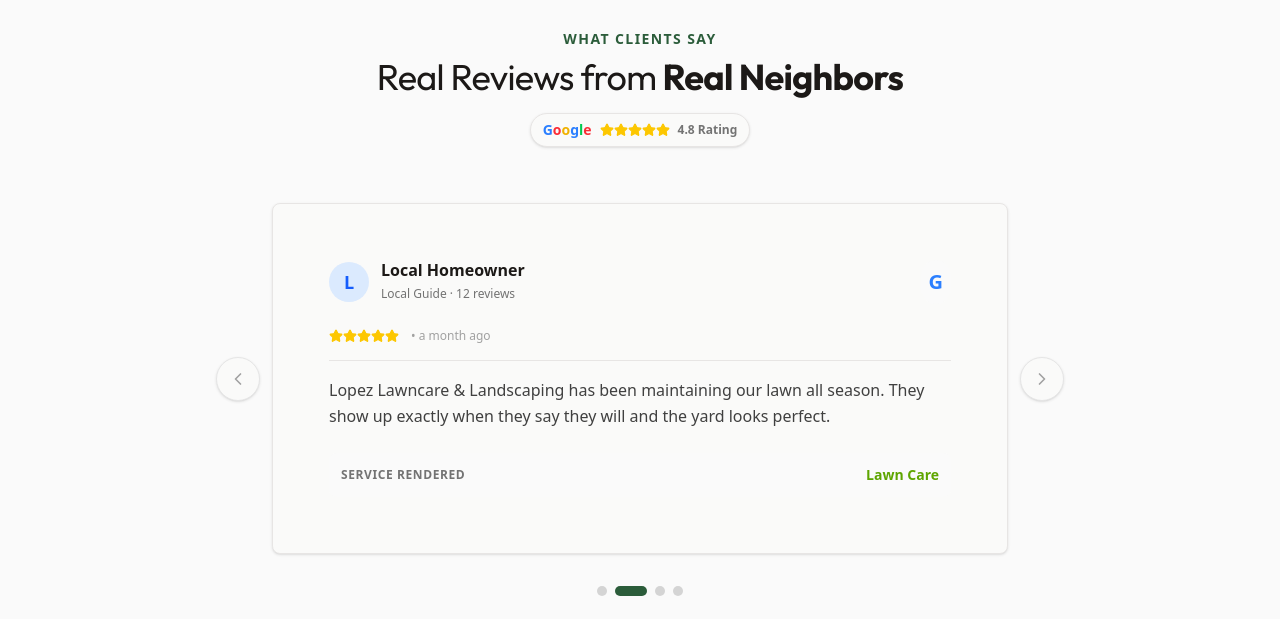
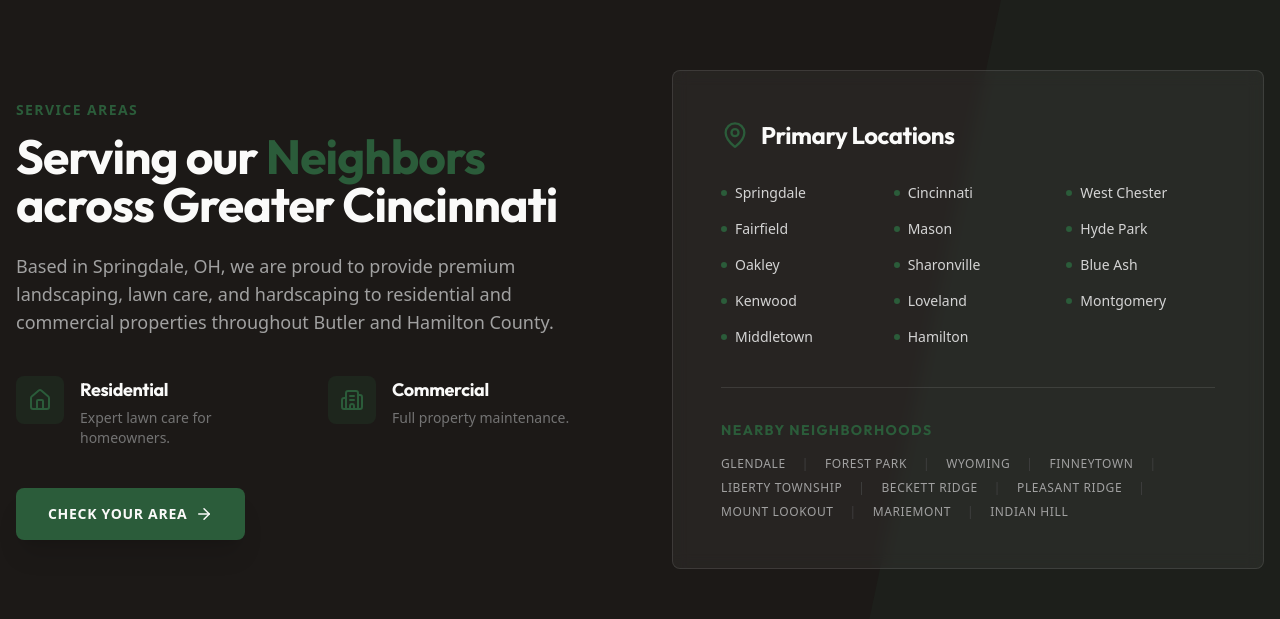
Before and after one commit to APLUS17/the-landscaper., a React (Vite) app: page / in a window 1280 px wide. Shown: the part 4841-5460 px from the top of the page. Built offline with nearby package versions, Linux system fonts and the light colour scheme.

Commit message:
feat: hyper-local SEO section with Springdale, OH serving areas

```diff
--- /dev/null
+++ b/src/components/Locations.tsx
@@ -0,0 +1,92 @@
+import React from 'react';
+import { MapPin, ArrowRight, Building2, Home } from 'lucide-react';
+
+const cities = [
+  "Springdale", "Cincinnati", "West Chester", "Fairfield", "Mason",
+  "Hyde Park", "Oakley", "Sharonville", "Blue Ash", "Kenwood",
+  "Loveland", "Montgomery", "Middletown", "Hamilton"
+];
+
+const neighborhoods = [
+  "Glendale", "Forest Park", "Wyoming", "Finneytown", "Liberty Township",
+  "Beckett Ridge", "Pleasant Ridge", "Mount Lookout", "Mariemont", "Indian Hill"
+];
+
+export default function Locations() {
+  return (
+    <section id="locations" className="py-24 bg-neutral-900 text-white overflow-hidden relative">
+      {/* Background decoration */}
+      <div className="absolute top-0 right-0 w-1/3 h-full bg-lime-500/10 -skew-x-12 transform translate-x-20" />
+
+      <div className="container mx-auto px-4 relative z-10">
+        <div className="grid grid-cols-1 lg:grid-cols-2 gap-16 items-center">
+
+          <div>
+            <span className="text-lime-500 font-bold uppercase tracking-widest text-sm mb-3 block">Service Areas</span>
+            <h2 className="text-4xl md:text-5xl font-bold mb-6">
+              Serving our <span className="text-lime-500">Neighbors</span> across Greater Cincinnati
+            </h2>
+            <p className="text-neutral-400 text-lg mb-10 max-w-xl">
+              Based in Springdale, OH, we are proud to provide premium landscaping, lawn care,
+              and hardscaping to residential and commercial properties throughout Butler and Hamilton County.
+            </p>
+
+            <div className="grid grid-cols-1 sm:grid-cols-2 gap-8 mb-10">
+              <div className="flex items-start space-x-4">
+                <div className="bg-lime-500/20 p-3 rounded-sm">
+                  <Home className="text-lime-500" size={24} />
+                </div>
+                <div>
+                  <h4 className="font-bold text-lg mb-1">Residential</h4>
+                  <p className="text-neutral-500 text-sm">Expert lawn care for homeowners.</p>
+                </div>
+              </div>
+              <div className="flex items-start space-x-4">
+                <div className="bg-lime-500/20 p-3 rounded-sm">
+                  <Building2 className="text-lime-500" size={24} />
+                </div>
+                <div>
+                  <h4 className="font-bold text-lg mb-1">Commercial</h4>
+                  <p className="text-neutral-500 text-sm">Full property maintenance.</p>
+                </div>
+              </div>
+            </div>
+
+            <a href="#contact" className="inline-flex items-center space-x-2 bg-lime-500 hover:bg-lime-600 text-white font-bold uppercase tracking-wider text-sm px-8 py-4 transition-colors rounded-sm shadow-xl">
+              <span>Check your area</span>
+              <ArrowRight size={18} />
+            </a>
+          </div>
+
+          <div className="bg-white/5 backdrop-blur-sm p-8 md:p-12 border border-white/10 rounded-sm">
+            <div className="flex items-center space-x-3 mb-8">
+              <MapPin className="text-lime-500" size={28} />
+              <h3 className="text-2xl font-bold">Primary Locations</h3>
+            </div>
+
+            <div className="grid grid-cols-2 sm:grid-cols-3 gap-y-4 gap-x-6 mb-10 text-neutral-300">
+              {cities.map(city => (
+                <div key={city} className="flex items-center space-x-2 group cursor-default">
+                  <div className="w-1.5 h-1.5 rounded-full bg-lime-500 group-hover:scale-150 transition-transform" />
+                  <span className="text-sm hover:text-white transition-colors">{city}</span>
+                </div>
+              ))}
+            </div>
+
+            <div className="border-t border-white/10 pt-8">
+              <h4 className="text-lime-500 font-bold text-sm uppercase tracking-widest mb-4">Nearby Neighborhoods</h4>
+              <div className="flex flex-wrap gap-x-4 gap-y-2 text-neutral-400 text-xs uppercase tracking-wider">
+                {neighborhoods.map((n, i) => (
+                  <span key={n}>
+                    {n}{i < neighborhoods.length - 1 && <span className="text-neutral-700 ml-4">|</span>}
+                  </span>
+                ))}
+              </div>
+            </div>
+          </div>
+
+        </div>
+      </div>
+    </section>
+  );
+}
--- a/src/pages/Home.tsx
+++ b/src/pages/Home.tsx
@@ -8,6 +8,7 @@ import Process from '../components/Process';
 import AboutCompany from '../components/AboutCompany';
 import About from '../components/About';
 import Testimonials from '../components/Testimonials';
+import Locations from '../components/Locations';
 import Map from '../components/Map';
 import FAQ from '../components/FAQ';
 
@@ -59,11 +60,12 @@ export default function Home() {
       <Services />
       <Process />
       <Galleries />
-      <AboutCompany />
       <About />
       <Testimonials />
+      <Locations />
       <Map />
       <FAQ />
+      <AboutCompany />
     </main>
   );
 }
```
